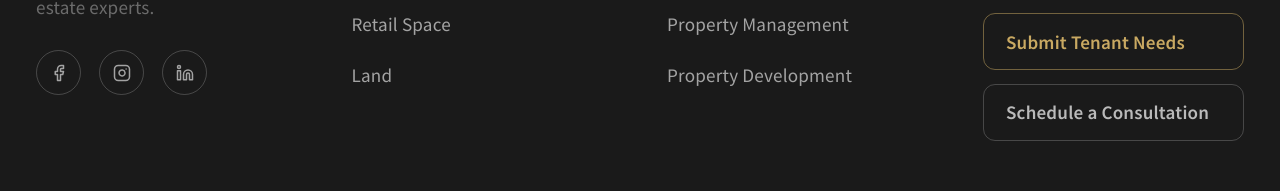
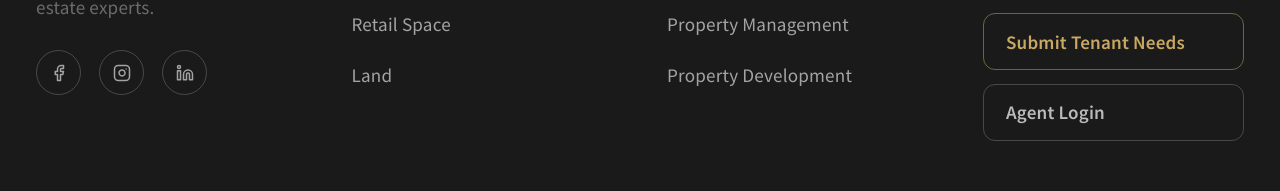
Before and after one commit to CRECO1/CRECOWEBSITE, a Next.js app: page / in a window 1280 px wide. Shown: the part 9155-9346 px from the top of the page. Built offline with nearby package versions, Linux system fonts and the light colour scheme; no server answers; the database is empty.

Commit message:
Footer: swap 'Schedule a Consultation' for 'Agent Login' → Fair Oaks CRM
Both businesses share the CRM hosted at fairoaksrealtygroup.com/crm,
so brokers working CRECO leads sign in there. Opens in new tab so
the marketing site stays where the visitor was.

```diff
--- a/src/components/layout/Footer.tsx
+++ b/src/components/layout/Footer.tsx
@@ -149,10 +149,11 @@ export function Footer() {
                   className="inline-flex items-center gap-2 rounded-lg border border-gold/50 px-5 py-2.5 text-body-sm font-semibold text-gold transition-all hover:bg-gold hover:text-primary">
                   Submit Tenant Needs
                 </Link>
-                <Link href="/contact#schedule"
+                <a href="https://www.fairoaksrealtygroup.com/crm"
+                  target="_blank" rel="noopener noreferrer"
                   className="inline-flex items-center gap-2 rounded-lg border border-white/20 px-5 py-2.5 text-body-sm font-semibold text-white/70 transition-all hover:border-white/40 hover:text-white">
-                  Schedule a Consultation
-                </Link>
+                  Agent Login
+                </a>
               </div>
             </div>
           </div>
```
